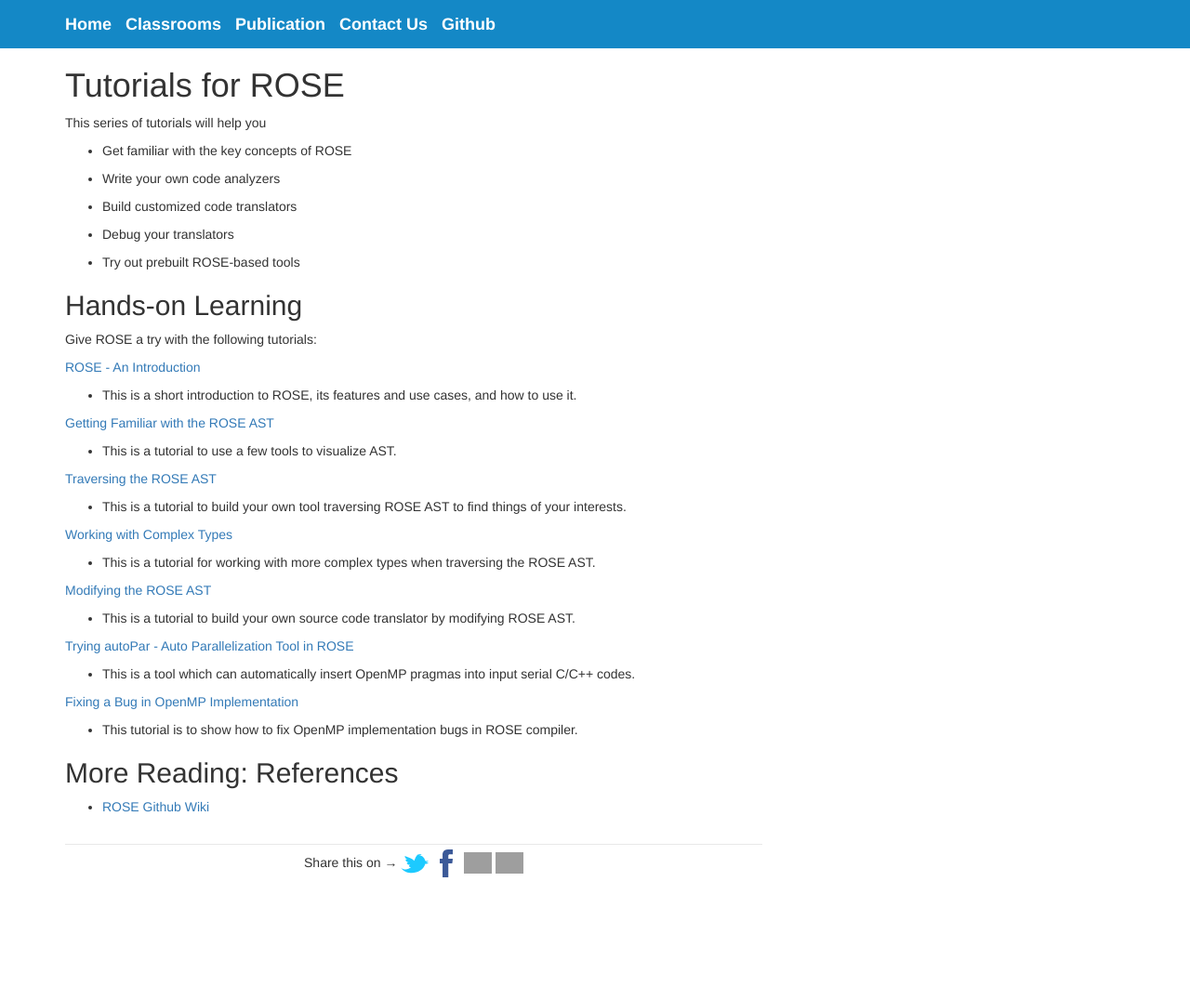
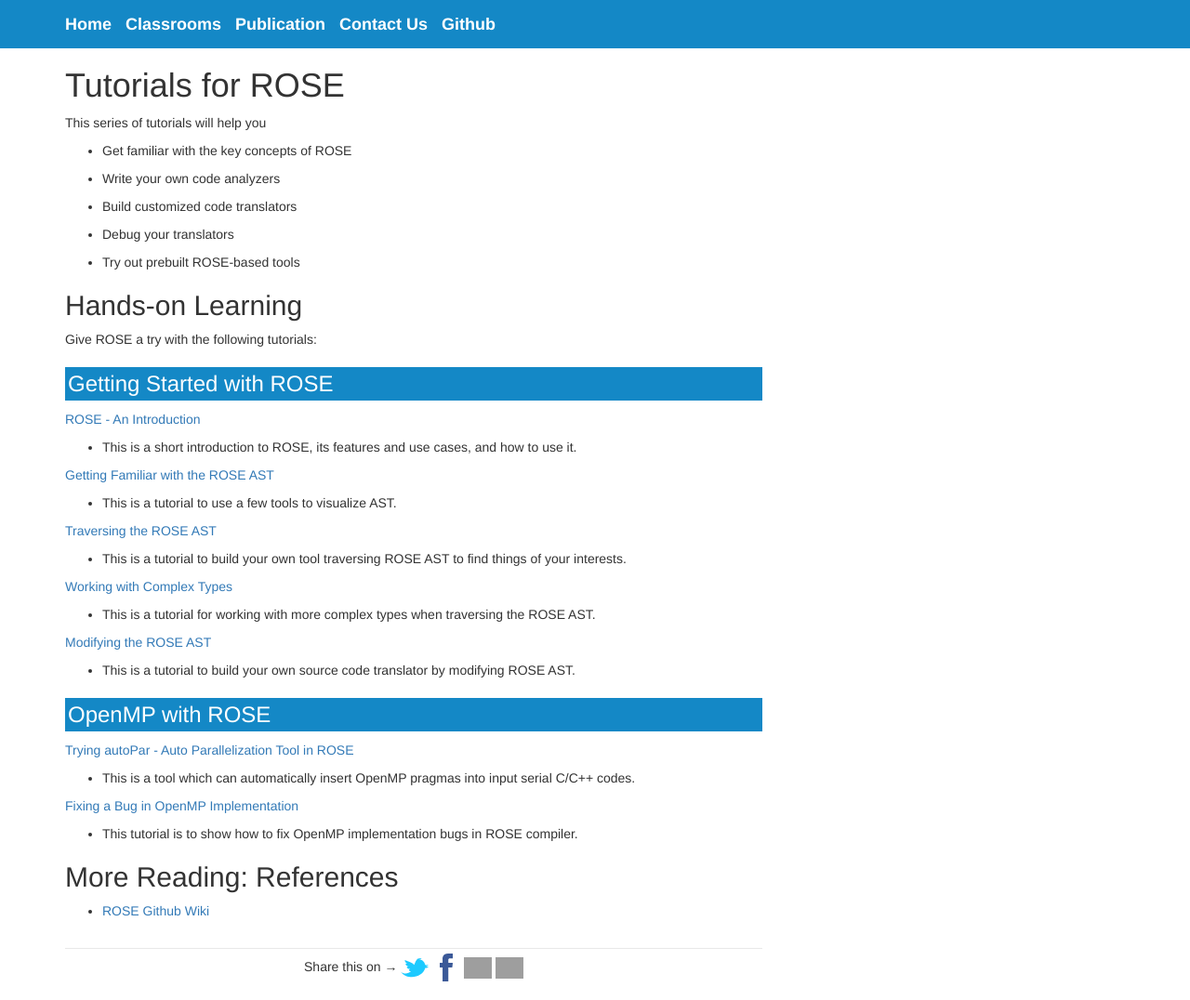
Before and after one commit to freeCompilerCamp/freecompilercamp.github.io, a Jekyll site: the page built from _posts/2019-11-06-rose-landing.markdown, in a window 1280 px wide. Shown: the whole page at 93% size. Built offline with Jekyll 4.4.1, drawn with Linux system fonts in a browser that asks for light colours; nearby versions of some CDN libraries; before the commit the page ends 964 px from its top, so only the background shows below that; grey boxes are pictures that could not be loaded.

Commit message:
Add section headers for ROSE tutoirals

```diff
--- a/_posts/2019-11-06-rose-landing.markdown
+++ b/_posts/2019-11-06-rose-landing.markdown
@@ -22,6 +22,7 @@
 ## Hands-on Learning
 Give ROSE a try with the following tutorials:
 
+### Getting Started with ROSE
 [ROSE - An Introduction](/rose-intro)
   * This is a short introduction to ROSE, its features and use cases, and how to use it.
 
@@ -37,6 +38,7 @@
 [Modifying the ROSE AST](/rose-ast-modification)
   * This is a tutorial to build your own source code translator by modifying ROSE AST.
 
+### OpenMP with ROSE
 [Trying autoPar - Auto Parallelization Tool in ROSE](/rose-autopar)
   * This is a tool which can automatically insert OpenMP pragmas into input serial C/C++ codes.
 
```
